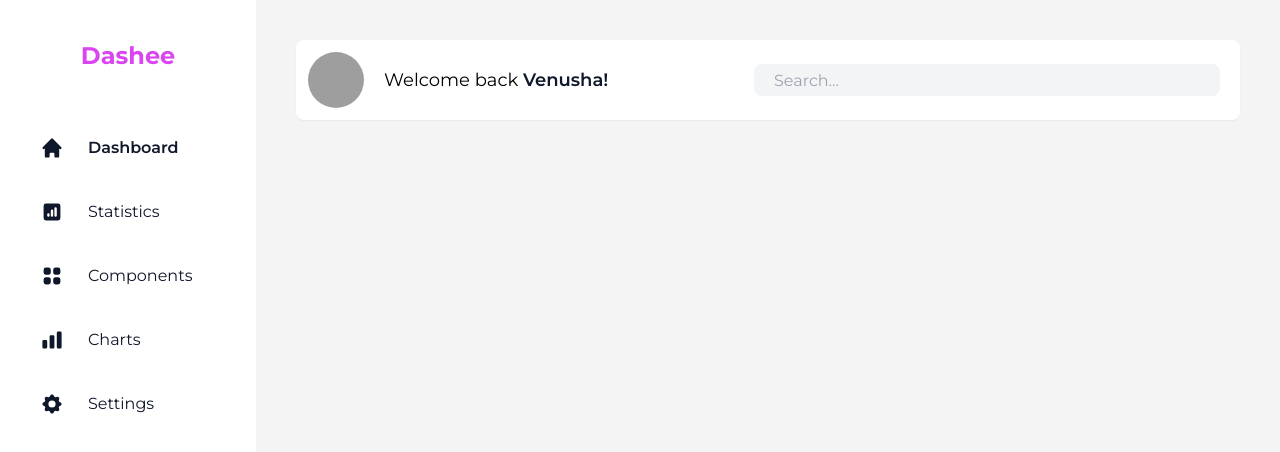
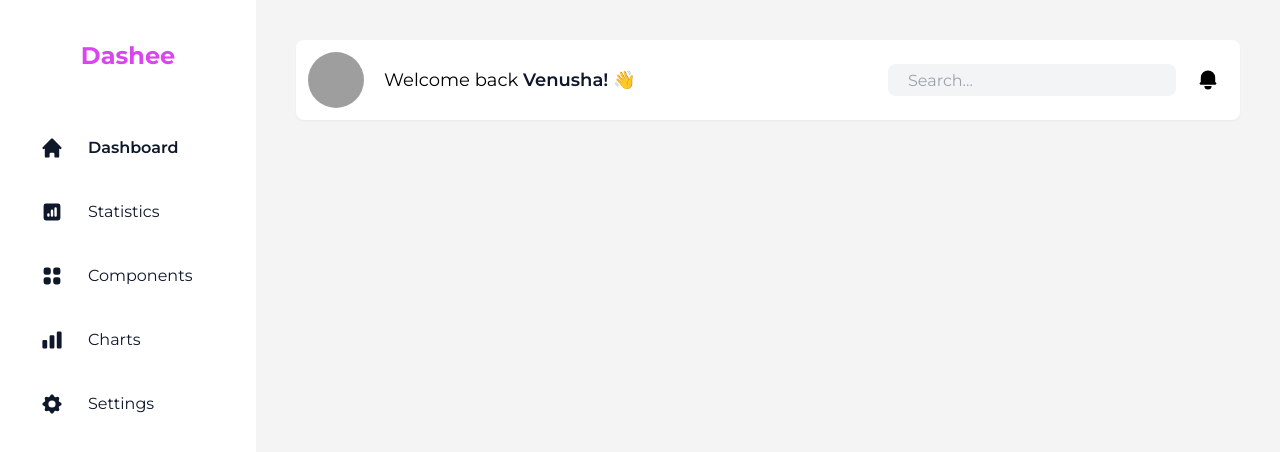
Before and after one commit to venushadilshan/dashee-react, a React (Create React App) app: page / in a window 1280 px wide. Shown: the top 452 px of the page. Built offline with nearby package versions, Linux system fonts and the light colour scheme; grey boxes are pictures that could not be loaded.

Commit message:
add HeaderBar content

```diff
--- a/src/components/HeaderBar.js
+++ b/src/components/HeaderBar.js
@@ -1,13 +1,18 @@
 import React from "react";
 import profile_icon from "../assets/img/profile.svg";
-
+import {HiBell} from "react-icons/hi"
 export default function HeaderBar() {
     return(<div className="w-auto m-10 rounded-lg shadow-sm flex flex-row items-center justify-start pl-3 py-3 " style={{ background: "#ffff" }}>
         <div className="flex flex-row items-center  w-full justify-between">
-           <div className="flex flex-row items-center"> <img src="https://images.pexels.com/photos/220453/pexels-photo-220453.jpeg?auto=compress&cs=tinysrgb&dpr=1&w=500" className="w-14 h-14 object-cover rounded-full "/>
-            <h1 className="text-lg ml-5">Welcome back <span className="font-semibold text-slate-900"> Venusha! </span></h1></div>
+           <div className="flex flex-row items-center">
+           <img src="https://images.pexels.com/photos/220453/pexels-photo-220453.jpeg?auto=compress&cs=tinysrgb&dpr=1&w=500"
+           className="w-14 h-14 object-cover rounded-full "/>
+            <h1 className="text-lg ml-5">Welcome back <span className="font-semibold text-slate-900"> Venusha! 👋</span></h1></div>
+            <div className="flex flex-row items-center ">
+                <input type="text" className="ml-5 w-72 bg-gray-100 rounded-lg h-8 mr-5 pl-5 outline-none focus:bg-gray-200" placeholder="Search..."/>
+            <HiBell className="text-2xl mr-5"/>
+            </div>
 
-            <input type="text" className="ml-5 w-2/4 bg-gray-100 rounded-lg h-8 mr-5 pl-5 outline-none focus:bg-gray-200" placeholder="Search..."/>
 
             </div>
 
```
